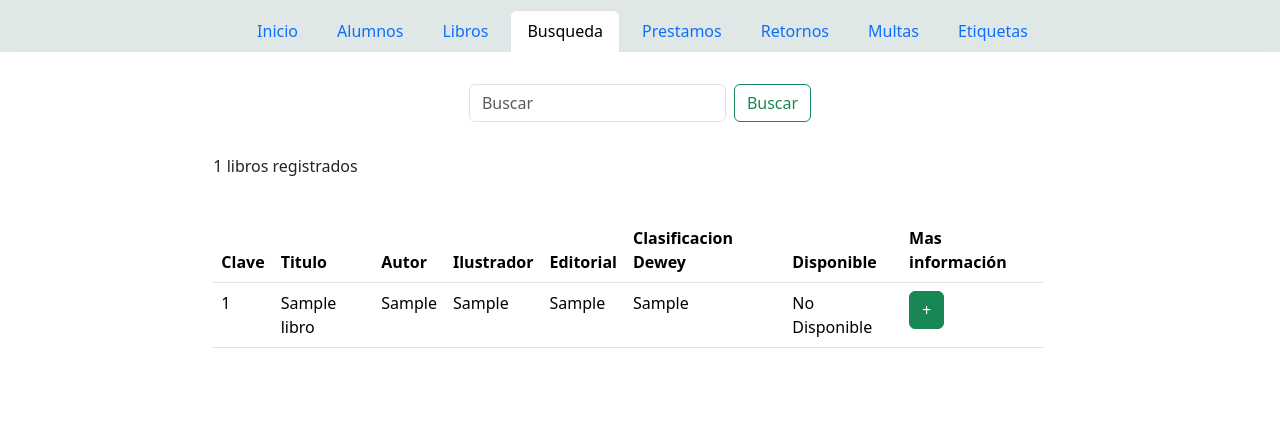
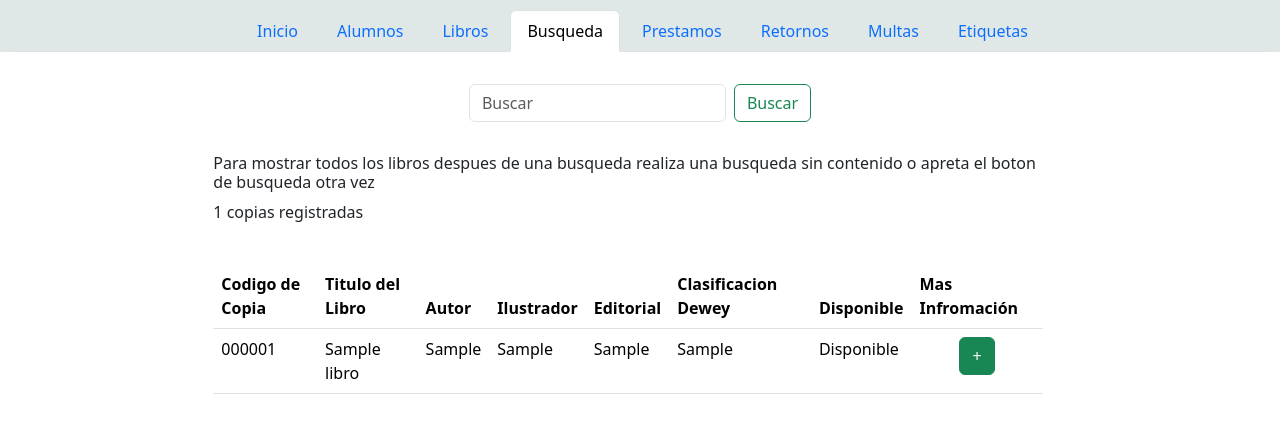
Before and after one commit to Gabrielsalom08/progamabiblio, a Django app: page /busqueda in a window 1280 px wide. Shown: the part 71-504 px from the top of the page. Run offline with Django 5.2, Linux system fonts and the light colour scheme; tables that the repository leaves empty hold one stand-in row (values such as "Sample post").

Commit message:
finalizado cambios pedidos al programa

```diff
--- a/biblio_app/templates/alumnos.html
+++ b/biblio_app/templates/alumnos.html
@@ -112,7 +112,7 @@
 </div>
 <script>
     function confirmarBorrarAlumnos() {
-        if (confirm("¿Estás seguro de que quieres borrar a todos los alumnos?")) {
+        if (confirm("¿Estás seguro de que quieres realizar el proceso de fin de año este aumentara el año de todos los estudiantes y borrara a todos los estudiante que se encuentren en 6to en este momento?")) {
             // Si el usuario confirma, redirige al servidor para borrar los datos
             window.location.href = "/alumno/borrar_todos";
         } else {
@@ -123,7 +123,7 @@
 </script>
 <script>
     function borrarAlumno(pk) {
-        if (confirm("¿Estás seguro de que quieres borrar a este alumno? "+ pk)) {
+        if (confirm("¿Estás seguro de que quieres borrar a este alumno esta accion es permanente y no se puede deshacer? ")) {
             // Petición AJAX para eliminar el registro
             $.ajax({
                 type: 'POST',
--- a/biblio_app/templates/busqueda.html
+++ b/biblio_app/templates/busqueda.html
@@ -14,32 +14,43 @@
             </div>
         </nav>
         <div class="row mt-4">
-            <p>{{libros|length}} libros registrados</p>
+            <h6> Para mostrar todos los libros despues de una busqueda realiza una busqueda sin contenido o apreta el boton de busqueda otra vez</h6>
+            <p>{{ copias|length }} copias registradas</p>
         </div>
         <div class="row mt-4">
             <div class="container" style="overflow-y:auto;">
                 <table class="table table-hover">
                     <thead>
-                        <th>Clave</th>
-                        <th>Titulo</th>
+                        <th>Codigo de Copia</th>
+                        <th>Titulo del Libro</th>
                         <th>Autor</th>
                         <th>Ilustrador</th>
                         <th>Editorial</th>
                         <th>Clasificacion Dewey</th>
                         <th>Disponible</th>
-                        <th>Mas información</th>
+                        <th>Mas Infromación</th>
+                        {% if user.is_authenticated %}
+                        <th>Eliminar Copia</th>
+                        {% endif %}
                     </thead>
                     <tbody>
-                        {% for libro in libros %}
+                        {% for copia in copias %}
                             <tr>
-                                <td>{{ libro.codigolibro }}</td>
-                                <td>{{ libro.titulo }}</td>
-                                <td>{{ libro.autor }}</td>
-                                <td>{{ libro.ilustrador }}</td>
-                                <td>{{ libro.editorial }}</td>
-                                <td>{{ libro.dewy }}</td>
-                                <td>{% if libro.disponible %}Disponible{% else %}No Disponible{% endif %}</td>
-                                <td><a href="{% url 'busqueda_detalle' codigolibro=libro.codigolibro %}" class="btn btn-success"><i class="bi bi-pencil"></i>+</a></td>
+                                <td>{{ copia.clavecopia|stringformat:"06d" }}</td>
+                                <td>{{ copia.codigolibro.titulo }}</td>
+                                <td>{{ copia.codigolibro.autor }}</td>
+                                <td>{{ copia.codigolibro.ilustrador }}</td>
+                                <td>{{ copia.codigolibro.editorial }}</td>
+                                <td>{{ copia.codigolibro.dewy }}</td>
+                                <td>{% if copia.disponible %}Disponible{% else %}{{ copia.clavealumno }}{% endif %}</td>
+                                <td style="text-align: center;">
+                                    <a href="{% url 'busqueda_detalle' clavecopia=copia.clavecopia %}" class="btn btn-success"><i class="bi bi-pencil"></i>+</a>
+                                </td>
+                                {% if user.is_authenticated %}
+                                <td><button class="btn btn-danger" onclick="borrarcopia('{{ copia.clavecopia }}')">
+                                    <i class="bi bi-trash"></i> eliminar<!-- Ícono de papelera -->
+                                </button></td>
+                                {% endif %}
                             </tr>
                         {% endfor %}
                     </tbody>
@@ -48,4 +59,28 @@
         </div>
     </div>
 </div>
+<script>
+    function borrarcopia(pk) {
+        if (confirm("¿Estás seguro de que quieres borrar a esta copia esta accion es permanente y no se puede deshacer? ")) {
+            // Petición AJAX para eliminar el registro
+            $.ajax({
+                type: 'POST',
+                url: '/copia/eliminar/' + pk +'/',
+                data: {
+                    csrfmiddlewaretoken: '{{ csrf_token }}',
+                },
+                success: function () {
+                    // Recargar la página o actualizar la tabla después de borrar
+                    location.reload();
+                },
+                error: function () {
+                    // Manejar errores si es necesario
+                    location.reload();
+                }
+            });
+        } else {
+            // Si el usuario cancela, no hagas nada
+        }
+    }
+</script>
 {% endblock %}
--- a/biblio_app/urls.py
+++ b/biblio_app/urls.py
@@ -29,6 +29,7 @@ urlpatterns = [
     path('etiqueta', etiquetas),
     path('alumno', alumno_pest),
     path('', include("django.contrib.auth.urls")),
+    path('copia/eliminar/<int:pk>/', eliminar_copia, name='eliminar_copia'),
     path('alumno/agregar', agregar_alum),
     path('alumno/<int:pk>', alumno_detalle, name='alumno_detalle'),
     path('alumno/editar/<int:pk>', editar_alumno, name='editar_alumno'),
@@ -37,7 +38,7 @@ urlpatterns = [
     path('alumno/borrar_todos', borrar_todos_los_alumnos, name='borrar_todos_los_alumnos'),
     path('libro/eliminar_por_titulo', eliminar_libros_por_titulo, name='eliminar_libros_por_titulo'),
     path('libro/agregar/', agregar_libros),
-    path('busqueda/<int:codigolibro>', busqeda_detalle, name='busqueda_detalle'),
+    path('busqueda/<int:clavecopia>', busqeda_detalle, name='busqueda_detalle'),
     path('libro/cargar_excel_copia', cargar_copias_desde_excel, name='cargar_desde_excel_copias'),
     path('libro/agregar-copia/', agregar_copia, name='agregar_copia'),
     path('libro/<int:codigolibro>', libro_detalle, name='libro_detalle'),
--- a/biblio_app/views.py
+++ b/biblio_app/views.py
@@ -302,18 +302,18 @@ def cargar_desde_excel_libro(request):
                     codigolibro = row['codigolibro']
                 else:
                     codigolibro = None
-                fechapublicacion = int(row.get('fechapublicacion', 0))  # Cambiar a entero
+                fechapublicacion = int(row.get('fechapublicacion', None))  # Cambiar a entero
                 libro_item = Libro(
                     codigolibro=codigolibro,
                     titulo=row['titulo'],
                     autor=row['autor'],
                     editorial=row['editorial'],
-                    ilustrador=row.get('ilustrador', ''),
+                    ilustrador=row.get('ilustrador', None),
                     fechapublicacion=fechapublicacion,
-                    numerotomo=row.get('tomo', ''),
-                    caracteristicasespeciales=row.get('caracteristicas', ''),
-                    dewy=row.get('ubicacionbiblio', ''),
-                    publicodirigido=row.get('publico', ''),
+                    numerotomo=row.get('tomo', None),
+                    caracteristicasespeciales=row.get('caracteristicas', None),
+                    dewy=row.get('ubicacionbiblio', None),
+                    publicodirigido=row.get('publico', None),
                 )
                 libro_item.save()
             return redirect('/libro')
@@ -332,20 +332,27 @@ def eliminar_libros_por_titulo(request):
             Libro.objects.filter(titulo=titulo).delete()
     return redirect('/libro')
 
+
 def busqueda_pest(request):
     query = request.GET.get('q')
     if query:
-        libros = Libro.objects.filter(Q(codigolibro__icontains=query) | Q(titulo__icontains=query)|Q(autor__icontains=query) |Q(editorial__icontains=query)|Q(ilustrador__icontains=query) )
+        # Verificar si la consulta es un número puro
+        if query.isdigit():
+            # Eliminar los ceros a la izquierda en el caso de que existan
+            query = str(int(query))
+    if query:
+        copias = Copia.objects.filter(Q(clavecopia__icontains=query) | Q(codigolibro__titulo__icontains=query) | Q(codigolibro__autor__icontains=query) | Q(codigolibro__editorial__icontains=query) | Q(codigolibro__ilustrador__icontains=query))
     else:
-        # Si no hay búsqueda, muestra todos los libros
-        libros = Libro.objects.all()
+        # Si no hay búsqueda, muestra todas las copias
+        copias = Copia.objects.all()
 
-    return render(request,"busqueda.html",context={"current_tab": "busqueda", "libros": libros})
-def busqeda_detalle(request, codigolibro):
+    return render(request,"busqueda.html",context={"current_tab": "busqueda", "copias": copias})
+
+def busqeda_detalle(request, clavecopia):
     # Usamos get_object_or_404 para obtener el objeto alumno o retornar un error 404 si no se encuentra
-    libro_obj = get_object_or_404(Libro, codigolibro=codigolibro)
+    copia_obj = get_object_or_404(Copia, clavecopia=clavecopia)
 
-    return render(request, 'busquedadetalle.html', {'libro': libro_obj})
+    return render(request, 'busquedadetalle.html', {'copia': copia_obj})
 
 def cargar_copias_desde_excel(request):
     if request.method == 'POST':
@@ -379,6 +386,16 @@ def cargar_copias_desde_excel(request):
                 else:
                     return HttpResponse(f"No se encontró el libro con la clave: {codigolibro}")
 
-            return redirect('/copia')  # Redirigir a la página de copias después de cargar las copias
+            return redirect('/libro')  # Redirigir a la página de copias después de cargar las copias
 
     return render(request, 'tu_template_excel.html')
+
+def eliminar_copia(request, pk):
+    copia_obj = get_object_or_404(Copia, clavecopia=pk)
+    print(copia_obj)
+
+    if request.method == 'POST':
+        copia_obj.delete()
+        return redirect('/busqueda')
+
+    return redirect('/busqueda')
```
Also changed, not shown: biblio_app/templates/busquedadetalle.html (+22 -11 lines), biblio_app/templates/libros.html (+9 -1 lines).
